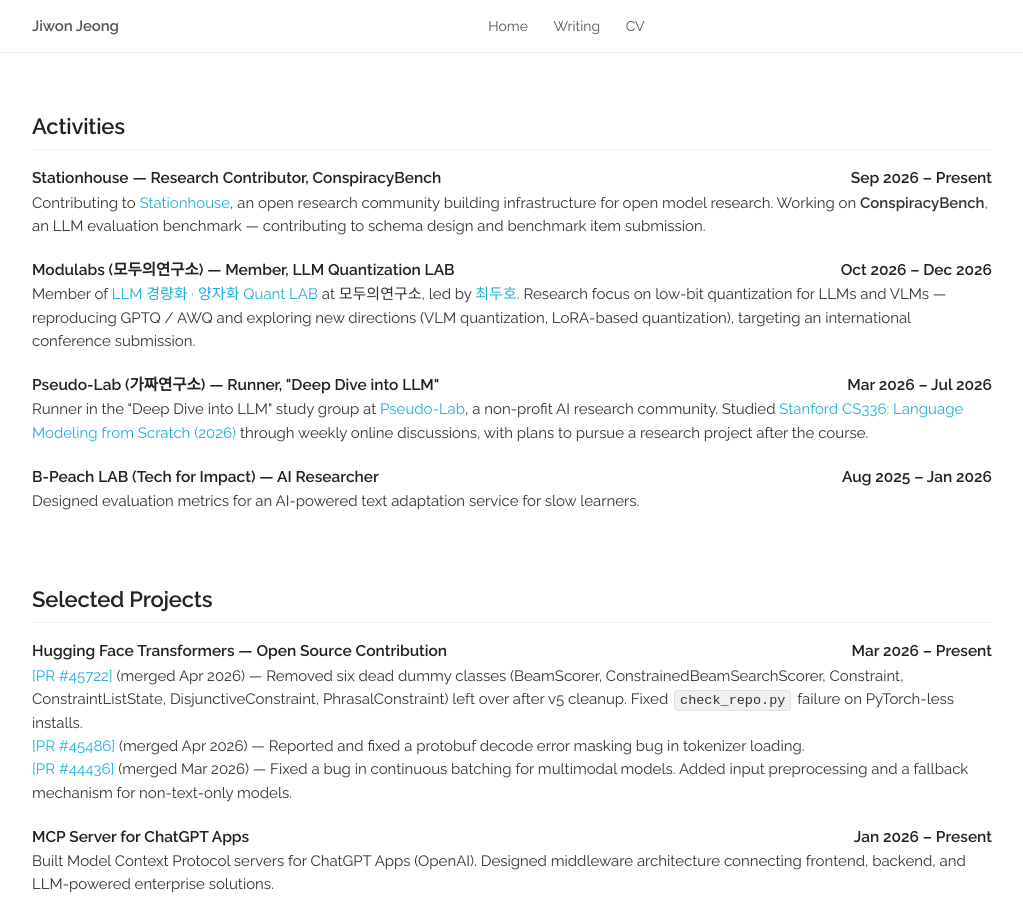
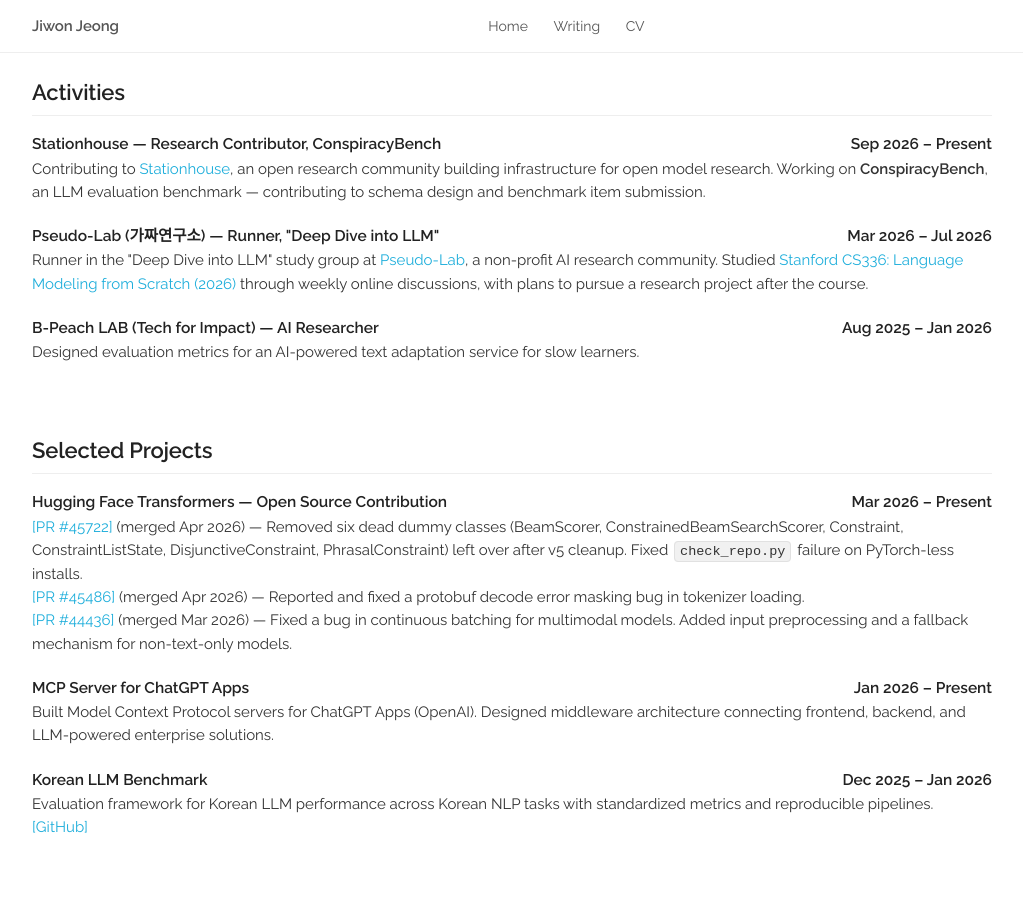
Before and after one commit to jw9603/jw9603.github.io, a Jekyll site: the page built from index.html, in a window 1280 px wide and 900 px high, scrolled down 3182 px. Shown: the whole window, without its empty margins (128-1151 px from the left). Built offline with Jekyll 4.4.1, drawn with Linux system fonts in a browser that asks for light colours; a style sheet for code colours, icons or effects is not loaded; some of the changed text lies outside the part shown.

Commit message:
Remove LLM Quantization LAB from site and CV

```diff
--- a/index.html
+++ b/index.html
@@ -66,11 +66,6 @@
   <!-- ========== News ========== -->
   <div class="docs-section" id="news">
     <h5>News</h5>
-
-    <div class="news-item">
-      <b class="news-date">Oct 2026</b>
-      Joined <a href="https://modulabs.co.kr/labs/816" target="_blank">LLM Quantization LAB</a> at <a href="https://modulabs.co.kr/" target="_blank">Modulabs (모두의연구소)</a>.
-    </div>
 
     <div class="news-item">
       <b class="news-date">Sep 2026</b>
@@ -273,13 +268,6 @@
     </div>
     <div class="paper">
       <p class="title">
-        <b>Modulabs (모두의연구소) — Member, LLM Quantization LAB</b>
-        <b style="float:right;">Oct 2026 – Dec 2026</b>
-      </p>
-      <p>Member of <a href="https://modulabs.co.kr/labs/816" target="_blank">LLM 경량화 · 양자화 Quant LAB</a> at 모두의연구소, led by <a href="https://saimino.github.io/dooho/" target="_blank">최두호</a>. Research focus on low-bit quantization for LLMs and VLMs — reproducing GPTQ / AWQ and exploring new directions (VLM quantization, LoRA-based quantization), targeting an international conference submission.</p>
-    </div>
-    <div class="paper">
-      <p class="title">
         <b>Pseudo-Lab (가짜연구소) — Runner, "Deep Dive into LLM"</b>
         <b style="float:right;">Mar 2026 – Jul 2026</b>
       </p>
```
Also changed, not shown: 2 other files.
